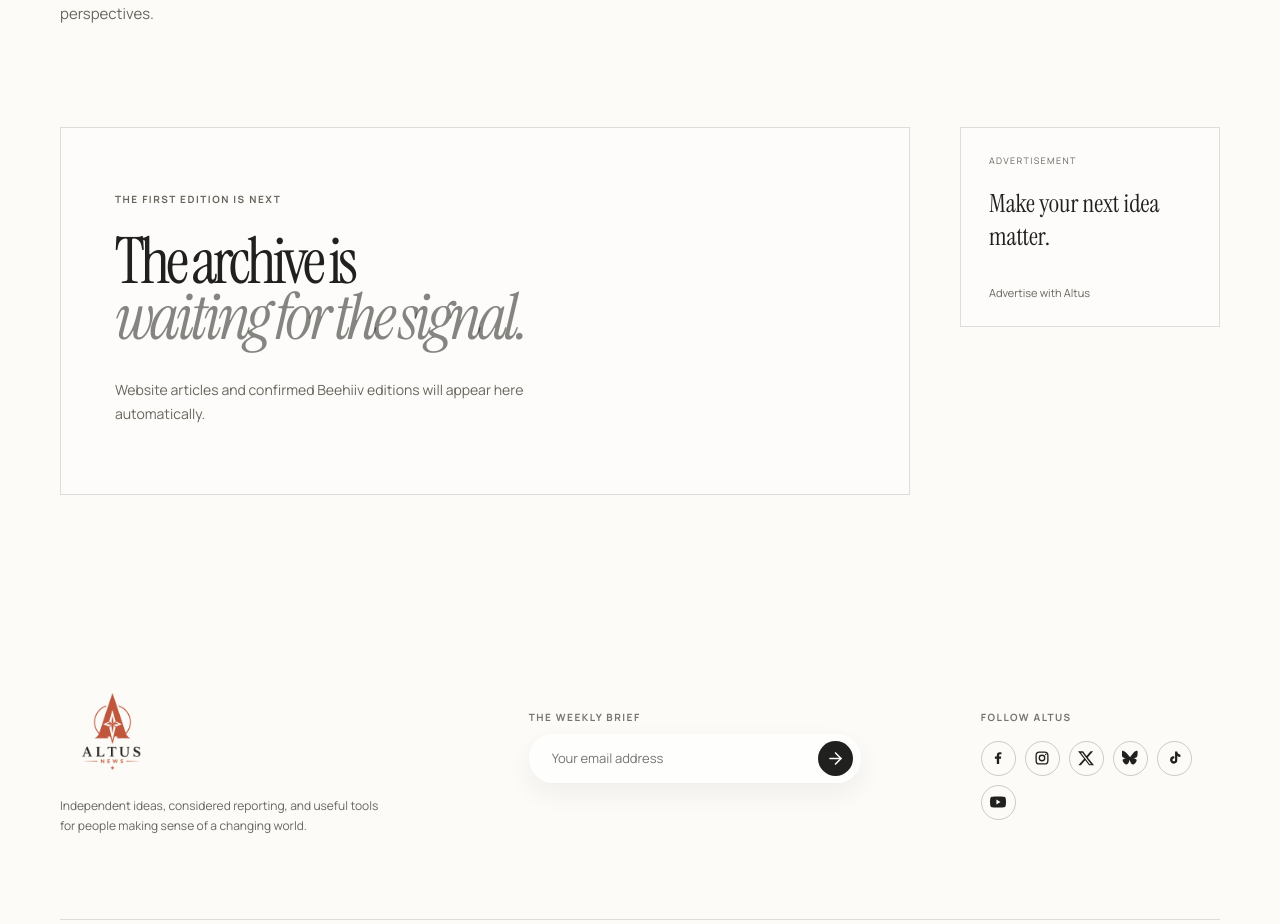
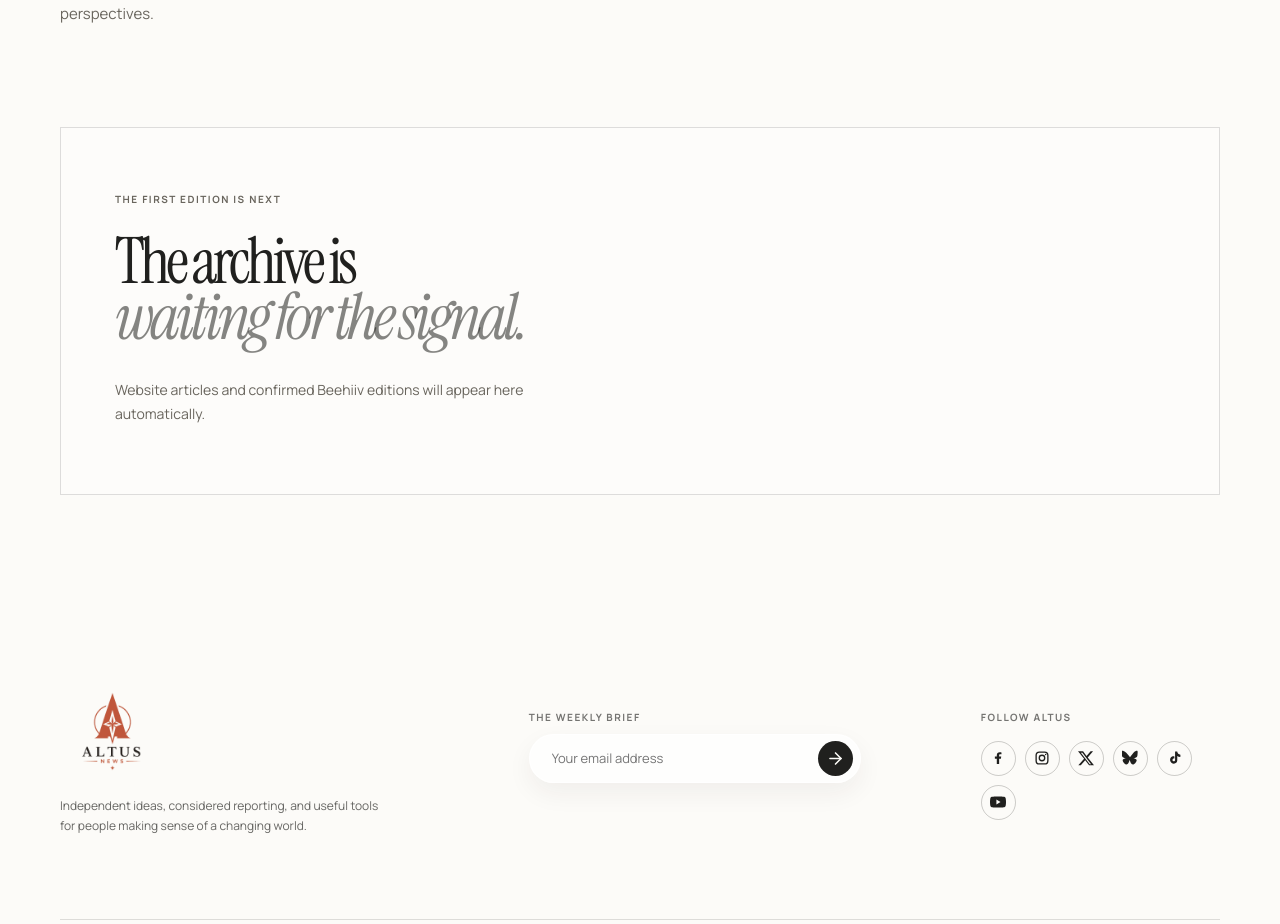
Before and after one commit to Builder2000x/THE-ALTUS, a Next.js app: page /news in a window 1280 px wide. Shown: the part 1221-2145 px from the top of the page. Built offline with nearby package versions, Linux system fonts and the light colour scheme; no server answers; the database is empty.

Commit message:
Show four-column news archive and hide ads

```diff
--- a/src/app/motion.css
+++ b/src/app/motion.css
@@ -62,6 +62,11 @@
 .article-card.featured.newsletter-card .card-meta{margin-top:0}
 .article-card.featured.newsletter-card h3{margin:15px 0 14px;text-wrap:balance}
 .article-card.featured.newsletter-card .article-card-copy>p{max-width:42ch;text-wrap:pretty}
+.news-page .archive-layout{display:block}
+.news-page .archive-grid{grid-template-columns:repeat(4,minmax(0,1fr));gap:52px 22px}
+.news-page .archive-grid .article-card h3{font-size:clamp(24px,2vw,30px);line-height:1;text-wrap:balance}
+.news-page .archive-grid .article-card>p{font-size:12px;line-height:1.6;text-wrap:pretty}
+.news-page .archive-grid .card-meta{flex-wrap:wrap;row-gap:5px;margin-top:15px}
 .admin-cover-preview{width:100%;height:150px;object-fit:cover;border:1px solid var(--line);background:#eee8df}
 
 /* Soft Editorial White: a clean, neutral canvas without changing Altus accents. */
@@ -100,7 +105,10 @@ html,body{background:#fcfbf8!important}.site-header{background:linear-gradient(t
   .newsletter-mascot{width:200px;right:18px;bottom:16px;opacity:.28}
 }
 
+@media(max-width:1000px){.news-page .archive-grid{grid-template-columns:repeat(2,minmax(0,1fr))}}
+
 @media(max-width:720px){
+.news-page .archive-grid{grid-template-columns:1fr;gap:35px}
 .article-card.featured.newsletter-card>.article-card-copy{margin-top:18px}
   .expedition-content{padding-bottom:80px}
   .expedition-signup{margin-top:20px}
--- a/src/app/news/[slug]/page.tsx
+++ b/src/app/news/[slug]/page.tsx
@@ -2,10 +2,9 @@ import type { Metadata } from 'next'
 import { notFound } from 'next/navigation'
 import { mediaUrl } from '@/lib/content'
 import { getPublishedSitePost } from '@/lib/site-posts'
-import { InArticleAd } from '@/components/AdSlot'
 import NewsletterForm from '@/components/NewsletterForm'
 
 type Props = { params: Promise<{ slug: string }> }
 async function findArticle(slug: string) { return getPublishedSitePost(slug) }
 export async function generateMetadata({ params }: Props): Promise<Metadata> { const article = await findArticle((await params).slug); return article ? { title: article.title, description: article.excerpt, alternates: { canonical: `/news/${article.slug}` }, openGraph: { type: 'article', url: `/news/${article.slug}`, title: article.title, description: article.excerpt, publishedTime: article.publishedAt, authors: [article.author], images: [{ url: mediaUrl(article.image), alt: article.title }] }, twitter: { card: 'summary_large_image', title: article.title, description: article.excerpt, images: [mediaUrl(article.image)] } } : { title: 'Article not found', robots: { index: false, follow: false } } }
-export default async function ArticlePage({ params }: Props) { const article = await findArticle((await params).slug); if (!article) notFound(); return <main className="article-page"><header className="article-header shell"><div><p className="eyebrow">{article.category} · {new Date(article.publishedAt).toLocaleDateString('en', { month: 'long', day: 'numeric', year: 'numeric' })}</p><h1>{article.title}</h1><p className="article-subtitle">{article.subtitle}</p><p className="byline">Words by {article.author}</p></div></header><div className="article-image shell" style={{ backgroundImage: `url(${mediaUrl(article.image)})` }} /><article className="article-body shell"><div className="article-prose">{article.body.map((paragraph, index) => <p key={index}>{paragraph}</p>)}<InArticleAd /><h2>What this means</h2><p>The work of building is never finished. Altus follows the people, the ideas and the moments that reveal where the future is taking shape.</p></div><aside className="article-side"><p className="eyebrow">The daily brief</p><p>Five minutes every morning. Everything you need to know. Nothing you do not.</p><NewsletterForm compact /></aside></article></main> }
+export default async function ArticlePage({ params }: Props) { const article = await findArticle((await params).slug); if (!article) notFound(); return <main className="article-page"><header className="article-header shell"><div><p className="eyebrow">{article.category} · {new Date(article.publishedAt).toLocaleDateString('en', { month: 'long', day: 'numeric', year: 'numeric' })}</p><h1>{article.title}</h1><p className="article-subtitle">{article.subtitle}</p><p className="byline">Words by {article.author}</p></div></header><div className="article-image shell" style={{ backgroundImage: `url(${mediaUrl(article.image)})` }} /><article className="article-body shell"><div className="article-prose">{article.body.map((paragraph, index) => <p key={index}>{paragraph}</p>)}<h2>What this means</h2><p>The work of building is never finished. Altus follows the people, the ideas and the moments that reveal where the future is taking shape.</p></div><aside className="article-side"><p className="eyebrow">The daily brief</p><p>Five minutes every morning. Everything you need to know. Nothing you do not.</p><NewsletterForm compact /></aside></article></main> }
--- a/src/app/news/page.tsx
+++ b/src/app/news/page.tsx
@@ -2,7 +2,6 @@ import type { Metadata } from 'next'
 import { getPublishedBeehiivPosts } from '@/lib/beehiiv'
 import { getPublishedSitePosts } from '@/lib/site-posts'
 import { ArticleCard } from '@/components/ContentCards'
-import { SidebarAd } from '@/components/AdSlot'
 import NewsHero from './NewsHero'
 import NewsReveal from './NewsReveal'
 import motionStyles from './NewsArchiveMotion.module.css'
@@ -26,7 +25,6 @@ export default async function NewsPage() {
       </NewsReveal>
       <div className="archive-layout">
         {feed.length ? <div className="archive-grid">{feed.map((article, index) => <NewsReveal className={motionStyles.cardReveal} delay={(index % 4) * 70} key={article.id}><ArticleCard article={article}/></NewsReveal>)}</div> : <NewsReveal><section className="archive-empty"><p className="eyebrow">The first edition is next</p><h2>The archive is<br/><em>waiting for the signal.</em></h2><p>Website articles and confirmed Beehiiv editions will appear here automatically.</p></section></NewsReveal>}
-        <SidebarAd/>
       </div>
     </section>
   </main>
--- a/src/app/page.tsx
+++ b/src/app/page.tsx
@@ -4,7 +4,6 @@ import { ArrowUpRight } from 'lucide-react'
 import { getPublishedBeehiivPosts } from '@/lib/beehiiv'
 import { getPublishedSitePosts, getPublishedSiteVideos } from '@/lib/site-posts'
 import { ALTUS_YOUTUBE_URL, getLatestYouTubeVideos } from '@/lib/youtube'
-import { AdBanner } from '@/components/AdSlot'
 import { ArticleCard, VideoCard } from '@/components/ContentCards'
 import Reveal from '@/components/Reveal'
 import KineticHero from '@/components/KineticHero'
@@ -63,7 +62,6 @@ export default async function Home() {
     <SignalTicker items={feed.map((article) => article.title)} />
     <KineticHero />
     {featured && <section className="shell featured-story"><Reveal className="section-label-row"><p className="eyebrow">The lead story</p><Link href="/news">All reporting <ArrowUpRight size={16} /></Link></Reveal><Reveal delay={.1}><ArticleCard article={featured} featured /></Reveal></section>}
-    <AdBanner />
     <section className="shell content-section"><Reveal className="section-title"><p className="eyebrow">Latest thinking</p><h2>Worth your<br /><em>attention.</em></h2></Reveal>{latest.length ? <div className="article-grid">{latest.map((article, i) => <Reveal key={article.id} delay={i * .1}><ArticleCard article={article} /></Reveal>)}</div> : <Reveal className="editorial-empty"><p>The next story is in progress. Subscribe for the daily brief and return soon.</p></Reveal>}<Link className="text-link" href="/news">Browse the archive <ArrowUpRight size={17} /></Link></section>
     <section className="home-subscribe"><div className="shell split-subscribe"><Reveal><p className="eyebrow">The daily brief</p><h2>Five minutes.<br /><em>More clarity.</em></h2></Reveal><Reveal delay={.12}><p>Get the Altus brief in your inbox. Every email signup goes directly to the Altus News Beehiiv list.</p><NewsletterForm /></Reveal><MascotMoment pose="guide" className="newsletter-mascot" /></div></section>
     <section className="shell content-section"><Reveal className="section-label-row"><div><p className="eyebrow">Watch Altus</p><h2>The conversation<br /><em>continues.</em></h2></div><Link href="/videos">All videos <ArrowUpRight size={16} /></Link></Reveal>{videoFeed.length ? <div className="video-grid">{videoFeed.slice(0, 3).map((video) => <Reveal key={video.id}><VideoCard video={video} /></Reveal>)}</div> : <Reveal className="editorial-empty"><p>The first Altus video will appear here automatically after it is published on YouTube.</p><a className="text-link" href={ALTUS_YOUTUBE_URL} target="_blank" rel="noreferrer">Visit the Altus YouTube channel <ArrowUpRight size={17} /></a></Reveal>}</section>
```
